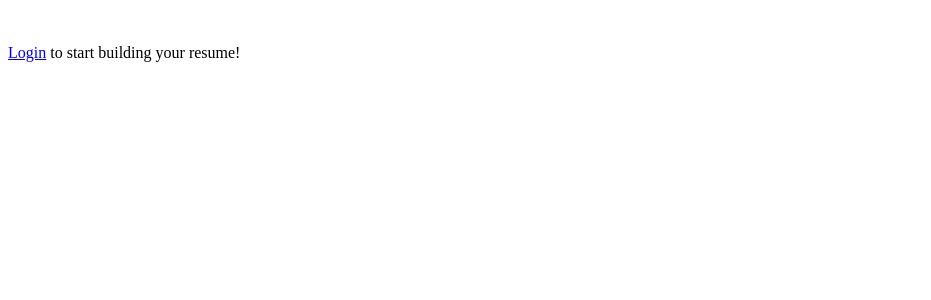
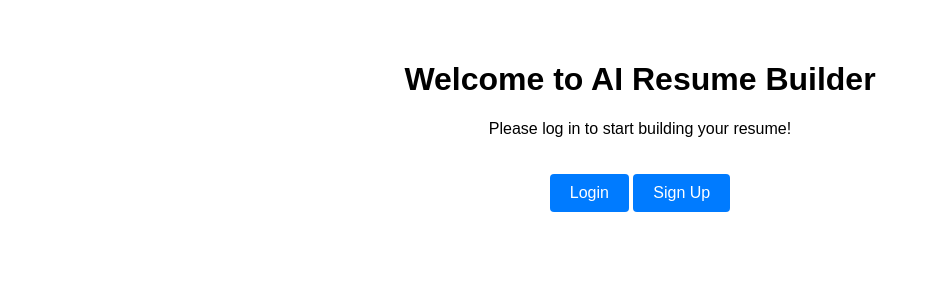
Before and after one commit to Mingyang-ZHAI/AI-Resume-Builder, a Django app: page / in a window 1280 px wide. Shown: the top 300 px of the page, without its empty margins (0-931 px from the left). Run offline with Django 5.2, Linux system fonts and the light colour scheme.

Commit message:
Fixed signup function reference in urls.py

```diff
--- a/resume-app/resume_build/templates/resume_build/index.html
+++ b/resume-app/resume_build/templates/resume_build/index.html
@@ -1,4 +1,4 @@
-<!DOCTYPE html>
+<!-- <!DOCTYPE html>
 <html lang="en">
 <head>
     <meta charset="UTF-8">
@@ -21,4 +21,66 @@
       {% endif %}
     </div>
   </div>
+</html> -->
+
+<!DOCTYPE html>
+<html lang="en">
+<head>
+    <meta charset="UTF-8">
+    <meta name="viewport" content="width=device-width, initial-scale=1.0">
+    <title>AI Resume Builder</title>
+    <style>
+        body {
+            font-family: Arial, sans-serif;
+            margin: 20px;
+            padding: 20px;
+        }
+        .container {
+            max-width: 600px;
+            margin: 0 auto;
+            text-align: center;
+        }
+        a {
+            display: inline-block;
+            margin: 20px 0;
+            padding: 10px 20px;
+            text-decoration: none;
+            background-color: #007BFF;
+            color: white;
+            border-radius: 4px;
+        }
+        a:hover {
+            background-color: #0056b3;
+        }
+        button {
+            background-color: #FF6347;
+            color: white;
+            padding: 10px 20px;
+            border: none;
+            border-radius: 4px;
+            cursor: pointer;
+        }
+        button:hover {
+            background-color: #cc2900;
+        }
+    </style>
+</head>
+<body>
+    <div class="container">
+        <h1>Welcome to AI Resume Builder</h1>
+        {% if user.is_authenticated %}
+            <p>Welcome, {{ user.username }}!</p>
+            <a href="{% url 'create_resume' %}">Create a New Resume</a>
+            <br>
+            <form method="post" action="{% url 'logout' %}">
+                {% csrf_token %}
+                <button type="submit">Logout</button>
+            </form>
+        {% else %}
+            <p>Please log in to start building your resume!</p>
+            <a href="{% url 'login' %}">Login</a>
+            <a href="{% url 'signup' %}">Sign Up</a>
+        {% endif %}
+    </div>
+</body>
 </html>
--- a/resume-app/resume_build/urls.py
+++ b/resume-app/resume_build/urls.py
@@ -1,7 +1,10 @@
 from django.urls import path
 from . import views
+from django.shortcuts import render
+
 
 urlpatterns = [
     path('', views.index, name='index'),
     path('create/', views.create_resume, name='create_resume'),
+    path('signup/', views.signup, name='signup'),  # Fixed signup function reference
 ]
--- a/resume-app/resume_build/views.py
+++ b/resume-app/resume_build/views.py
@@ -1,17 +1,99 @@
+# from django.shortcuts import render, redirect
+# from .forms import ResumeForm
+
+# def index(request):
+#     return render(request, 'resume_build/index.html')
+
+
+# def create_resume(request):
+#     if request.method == 'POST':
+#         form = ResumeForm(request.POST)
+#         if form.is_valid():
+#             form.save()  # Save the data to the database
+#             return redirect('index')  # Redirect after saving
+#     else:
+#         form = ResumeForm()
+
+#     return render(request, 'resume_build/create_resume.html', {'form': form})
+
 from django.shortcuts import render, redirect
 from .forms import ResumeForm
+from django.http import JsonResponse
+import openai
+from django.contrib import messages
 
-def index(request):
-    return render(request, 'resume_build/index.html')
+# 配置 OpenAI API Key
+openai.api_key = "your_openai_api_key_here"
 
+
+def signup(request):
+    if request.method == 'POST':
+        # Example: Fetch form data
+        username = request.POST.get('username')
+        password = request.POST.get('password')
+
+        # Implement signup logic here (e.g., save user data to the database)
+        if username and password:
+            # You can add user creation logic here
+            messages.success(request, f'Account created for {username}!')
+
+            # Redirect to a specific page after successful signup
+            return redirect('index')  # Change 'index' to your desired page name
+        else:
+            messages.error(request, 'Please fill in all required fields.')
+
+    # Render the signup page if GET request or validation fails
+    return render(request, 'signup.html')
 
 def create_resume(request):
     if request.method == 'POST':
         form = ResumeForm(request.POST)
         if form.is_valid():
-            form.save()  # Save the data to the database
-            return redirect('index')  # Redirect after saving
+            # 保存用户提交的数据
+            resume = form.save()
+
+            # 构建 GPT prompt
+            prompt = f"""
+            Optimize the following resume information:
+
+            Name: {resume.name}
+            Email: {resume.email}
+            Phone: {resume.phone}
+
+            Education:
+            {resume.education}
+
+            Skills:
+            {resume.skills}
+
+            Work Experience:
+            {resume.work_experience}
+
+            Additional Information:
+            {resume.additional_info}
+            """
+
+            # 调用 GPT API
+            try:
+                response = openai.Completion.create(
+                    engine="text-davinci-003",
+                    prompt=prompt,
+                    max_tokens=500,
+                    temperature=0.7,
+                )
+                optimized_resume = response.choices[0].text.strip()
+
+                return render(request, 'optimized_resume.html', {
+                    'optimized_resume': optimized_resume,
+                    'form': form
+                })
+
+            except Exception as e:
+                return JsonResponse({'error': str(e)}, status=500)
     else:
         form = ResumeForm()
 
-    return render(request, 'resume_build/create_resume.html', {'form': form})
+    return render(request, 'create_resume.html', {'form': form})
+
+def index(request):
+    return render(request, 'resume_build/index.html')
```
Also changed, not shown: requirements.txt (added, +19 -0 lines), resume-app/resume_build/templates/resume_build/create_resume.html (+56 -1 lines), resume-app/resume_build/templates/signup.html (added, +18 -0 lines), resume-app/resume_build/templates/signup_success.html (added).
